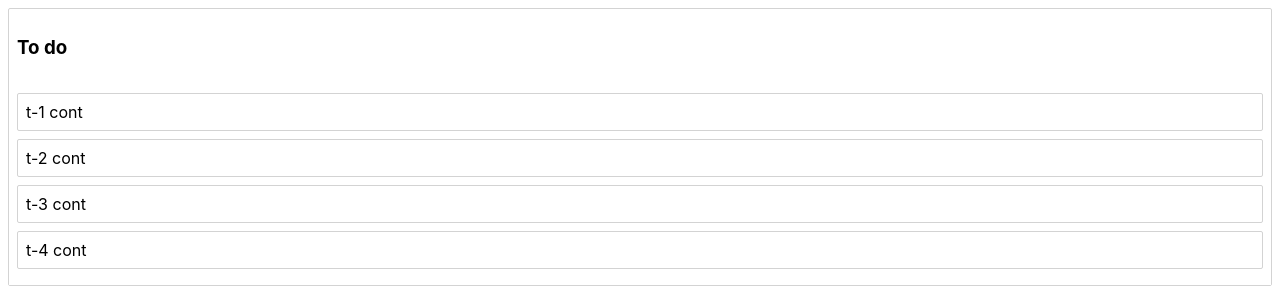
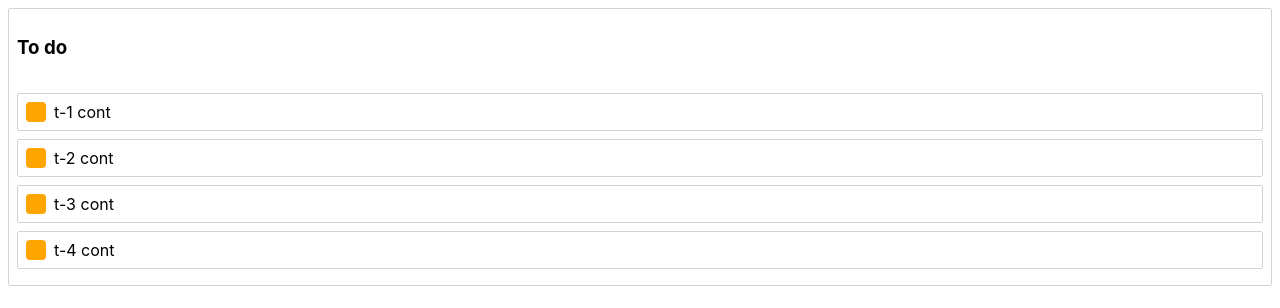
Before and after one commit to KirillMakrutin/react-beautifull-dnd-app, a React (Create React App) app: page / in a window 1280 px wide. Shown: the top 308 px of the page. Built offline with nearby package versions, Linux system fonts and the light colour scheme.

Commit message:
Custom drag handler

```diff
--- a/src/Task.js
+++ b/src/Task.js
@@ -6,8 +6,17 @@ const Container = styled.div`
   border-radius: 2px;
   padding: 8px;
   margin-bottom: 8px;
+  display: flex;
   background-color: ${({ isDragging }) =>
     isDragging ? "lightgreen" : "white"};
+`;
+
+const Handle = styled.div`
+  width: 20px;
+  height: 20px;
+  background-color: orange;
+  border-radius: 4px;
+  margin-right: 8px;
 `;
 
 const Task = ({ task, index }) => {
@@ -17,9 +26,9 @@ const Task = ({ task, index }) => {
         <Container
           ref={provided.innerRef}
           {...provided.draggableProps}
-          {...provided.dragHandleProps}
           isDragging={snapshot.isDragging}
         >
+          <Handle {...provided.dragHandleProps} />
           {task.content}
         </Container>
       )}
```
